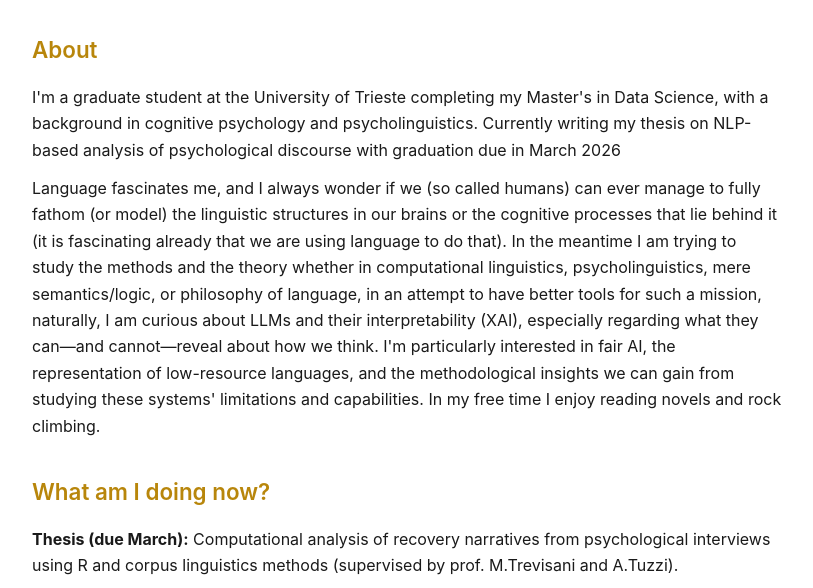
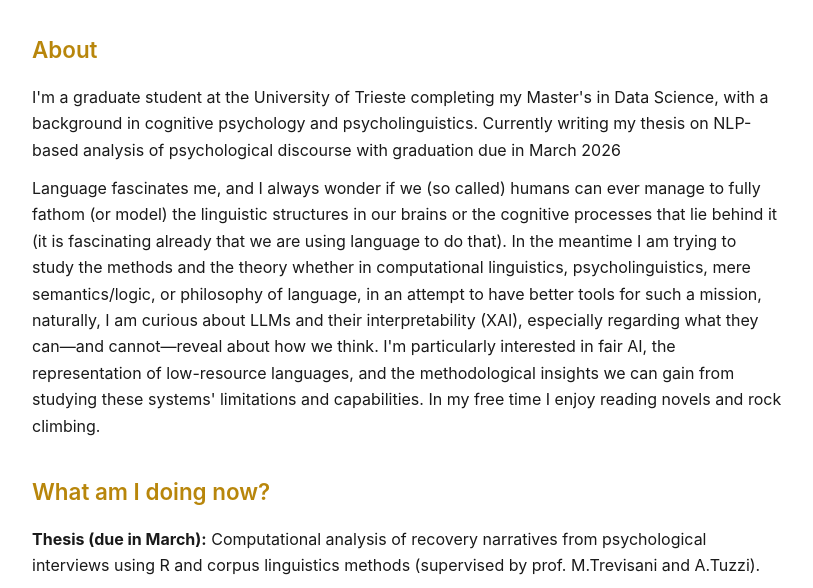
Before and after one commit to safayassino/safayassino.github.io, a plain HTML site: page index.html in a window 1280 px wide. Shown: the part 196-784 px from the top of the page, without its empty margins (233-1046 px from the left). Drawn offline with Linux system fonts and the light colour scheme.

Commit message:
adamlar
Corrected formatting and improved readability of the text in the About section.

```diff
--- a/index.html
+++ b/index.html
@@ -217,12 +217,13 @@
     <section>
         <h2>About</h2>
         <p>I'm a graduate student at the University of Trieste completing my Master's in Data Science, with a background in cognitive psychology and psycholinguistics. Currently writing my thesis on NLP-based analysis of psychological discourse with graduation due in March 2026 </p>
-        <p>Language fascinates me, and I always wonder if we (so called humans) can ever manage to fully fathom (or model) the linguistic structures in our brains or the cognitive processes that lie behind it (it is fascinating already that we are using language to do that). In the meantime I am trying to study the methods and the theory whether in computational linguistics, psycholinguistics, mere semantics/logic, or philosophy of language, in an attempt to have better tools for such a mission, naturally, I am curious about LLMs and their interpretability (XAI), especially regarding what they can—and cannot—reveal about how we think. I'm particularly interested in fair AI, the representation of low-resource languages, and the methodological insights we can gain from studying these systems' limitations and capabilities. In my free time I enjoy reading novels and rock climbing.</p>
+        <p>Language fascinates me, and I always wonder if we (so called) humans can ever manage to fully fathom (or model) the linguistic structures in our brains or the cognitive processes that lie behind it (it is fascinating already that we are using language to do that). In the meantime I am trying to study the methods and the theory whether in computational linguistics, psycholinguistics, mere semantics/logic, or philosophy of language, in an attempt to have better tools for such a mission, naturally, I am curious about LLMs and their interpretability (XAI), especially regarding what they can—and cannot—reveal about how we think. I'm particularly interested in fair AI, the representation of low-resource languages, and the methodological insights we can gain from studying these systems' limitations and capabilities.
+            In my free time I enjoy reading novels and rock climbing.</p>
     </section>
 
     <section>
         <h2>What am I doing now? </h2>
-        <p><strong>Thesis (due March):</strong> Computational analysis of recovery narratives from psychological interviews using R and corpus linguistics methods (supervised by prof. M.Trevisani and A.Tuzzi).</p>
+        <p><strong>Thesis (due in March):</strong> Computational analysis of recovery narratives from psychological interviews using R and corpus linguistics methods (supervised by prof. M.Trevisani and A.Tuzzi).</p>
         <p><strong>Freelance work (part-time):</strong> Preparing datasets for an Arabic learning application - creating CEFR-based curricula in TOML format with structured milestone progressions plus tutoring students for the TOLC exam in Italy.</p>
         <p><strong>Applying for a PhD :)</strong> </p>
     </section>
```
